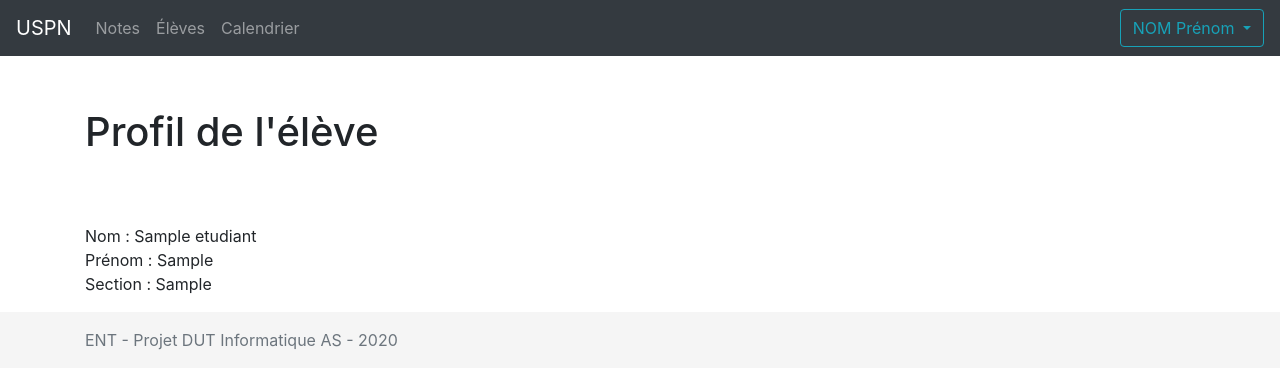
After one commit to Drmerys/Gestion_Etudiants, a PHP site: page /eleve.php?etu_id=1 in a window 1280 px wide. The commit adds this page. Shown: the top 389 px of the page. Run offline with PHP 8.4, Linux system fonts and the light colour scheme; tables that the repository leaves empty hold one stand-in row (values such as "Sample post"); data that the repository does not hold is empty.

Commit message:
Important changes
- Replace notes.php by etudiants.php
- Adding possibility to remove a line to the database (suppEleve.php)
- Adding eleve.php
- Adding possibility when you click on a student, to see his profile

```diff
--- /dev/null
+++ b/eleve.php
@@ -0,0 +1,104 @@
+<!DOCTYPE html>
+<html>
+<head>
+	<title><?php $donnees['etu_nom']; ?></title>
+	<meta charset="utf-8">
+	<link rel="stylesheet" type="text/css" href="css/sticky-footer-navbar.css">
+	<link rel="stylesheet" href="https://stackpath.bootstrapcdn.com/bootstrap/4.4.1/css/bootstrap.min.css" integrity="sha384-Vkoo8x4CGsO3+Hhxv8T/Q5PaXtkKtu6ug5TOeNV6gBiFeWPGFN9MuhOf23Q9Ifjh" crossorigin="anonymous">
+  <script src="https://code.jquery.com/jquery-3.4.1.slim.min.js" integrity="sha384-J6qa4849blE2+poT4WnyKhv5vZF5SrPo0iEjwBvKU7imGFAV0wwj1yYfoRSJoZ+n" crossorigin="anonymous"></script>
+  <script src="https://cdn.jsdelivr.net/npm/popper.js@1.16.0/dist/umd/popper.min.js" integrity="sha384-Q6E9RHvbIyZFJoft+2mJbHaEWldlvI9IOYy5n3zV9zzTtmI3UksdQRVvoxMfooAo" crossorigin="anonymous"></script>
+  <script src="https://stackpath.bootstrapcdn.com/bootstrap/4.4.1/js/bootstrap.min.js" integrity="sha384-wfSDF2E50Y2D1uUdj0O3uMBJnjuUD4Ih7YwaYd1iqfktj0Uod8GCExl3Og8ifwB6" crossorigin="anonymous"></script>
+</head>
+<body>
+
+</body>
+</html>
+
+<header>
+  <!-- Fixed navbar -->
+  <nav class="navbar navbar-expand-md navbar-dark fixed-top bg-dark">
+    <a class="navbar-brand" href="index.php">USPN</a>
+    <button class="navbar-toggler" type="button" data-toggle="collapse" data-target="#navbarCollapse" aria-controls="navbarCollapse" aria-expanded="false" aria-label="Toggle navigation">
+    <span class="navbar-toggler-icon"></span>
+    </button>
+    <div class="collapse navbar-collapse" id="navbarCollapse">
+      <ul class="navbar-nav mr-auto">
+        <li class="nav-item">
+          <a class="nav-link" href="#">Notes</a>
+        </li>
+        <li class="nav-item">
+          <a class="nav-link" href="etudiants.php">Élèves</a>
+        </li>
+        <li class="nav-item">
+          <a class="nav-link" href="#">Calendrier</a>
+        </li>
+      </ul>
+
+<ul class="nav justify-content-end">
+  <li class="nav-item">
+    <div class="btn-group" role="group">
+      <button id="btnGroupDrop1" type="button" class="btn btn-outline-info dropdown-toggle" data-toggle="dropdown" aria-haspopup="true" aria-expanded="false">NOM Prénom
+      </button>
+      <div class="dropdown-menu dropdown-menu-right" aria-labelledby="btnGroupDrop1">
+        <a class="dropdown-item" href="#">Profil</a>
+        <a class="dropdown-item" href="#">Déconnexion</a>
+      </div>
+    </div>
+  </li>
+
+</ul>
+
+    </div>
+  </nav>
+</header>
+
+<!-- Begin page content -->
+<main role="main" class="flex-shrink-0">
+  <div class="container">
+
+    <?php
+
+    try {
+      $bdd = new PDO('mysql:host=localhost;dbname=gestion_etudiants;charset=utf8', 'projet', 'iutv');
+    } catch (Exception $e) {
+      die('Erreur lors de la connexion : ' . $e->getMessage());
+    }
+
+    $reponse = $bdd->query('SELECT * FROM ETUDIANT WHERE etu_id =' . $_GET['etu_id'] . ' ');
+
+    while ($donnees = $reponse->fetch())
+    {
+      $nom = $donnees['etu_nom'];
+      $prenom = $donnees['etu_prenom'];
+      $section = $donnees['etu_section'];
+    ?>
+    <?php
+    }
+    ?>
+
+    <h1 class="mt-5">Profil de l'élève</h1>
+
+  </div>
+
+  <div class="container">
+
+    <p>
+      Nom : <?php echo $nom; ?>
+      <br>
+      Prénom : <?php echo $prenom; ?>
+      <br>
+      Section : <?php echo $section; ?>
+    </p>
+
+  </div>
+
+</main>
+
+
+
+
+<footer class="footer mt-auto py-3">
+  <div class="container">
+    <span class="text-muted">ENT - Projet DUT Informatique AS - 2020</span>
+  </div>
+</footer>
--- a/index.php
+++ b/index.php
@@ -25,10 +25,10 @@
     <div class="collapse navbar-collapse" id="navbarCollapse">
       <ul class="navbar-nav mr-auto">
         <li class="nav-item">
-          <a class="nav-link" href="src/notes.php">Notes</a>
+          <a class="nav-link" href="#">Notes</a>
         </li>
         <li class="nav-item">
-          <a class="nav-link" href="#">Élèves</a>
+          <a class="nav-link" href="etudiants.php">Élèves</a>
         </li>
         <li class="nav-item">
           <a class="nav-link" href="#">Calendrier</a>
```
Also changed, not shown: addEleve.php (+4 -3 lines), etudiants.php (renamed from notes.php, +15 -10 lines), suppEleve.php (added, +12 -0 lines), images/eye.svg (added), images/x-circle.svg (added), 1 other file.
